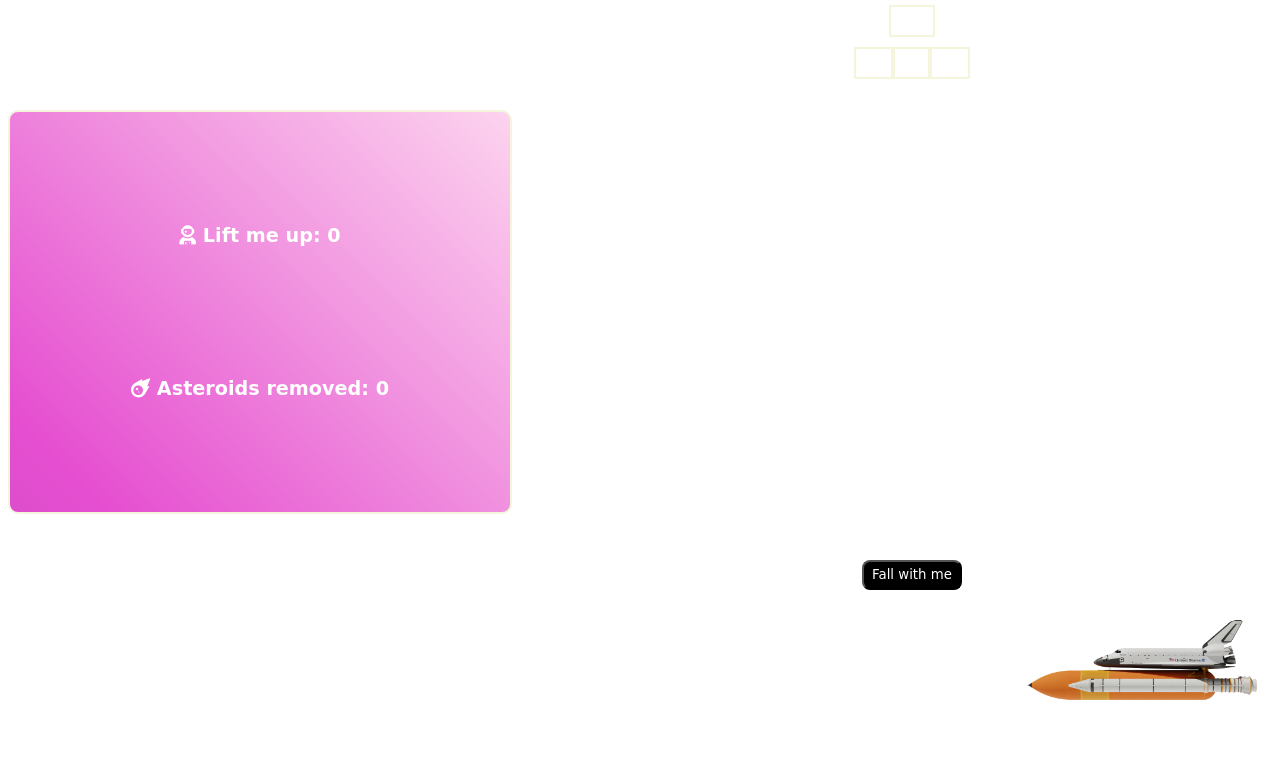
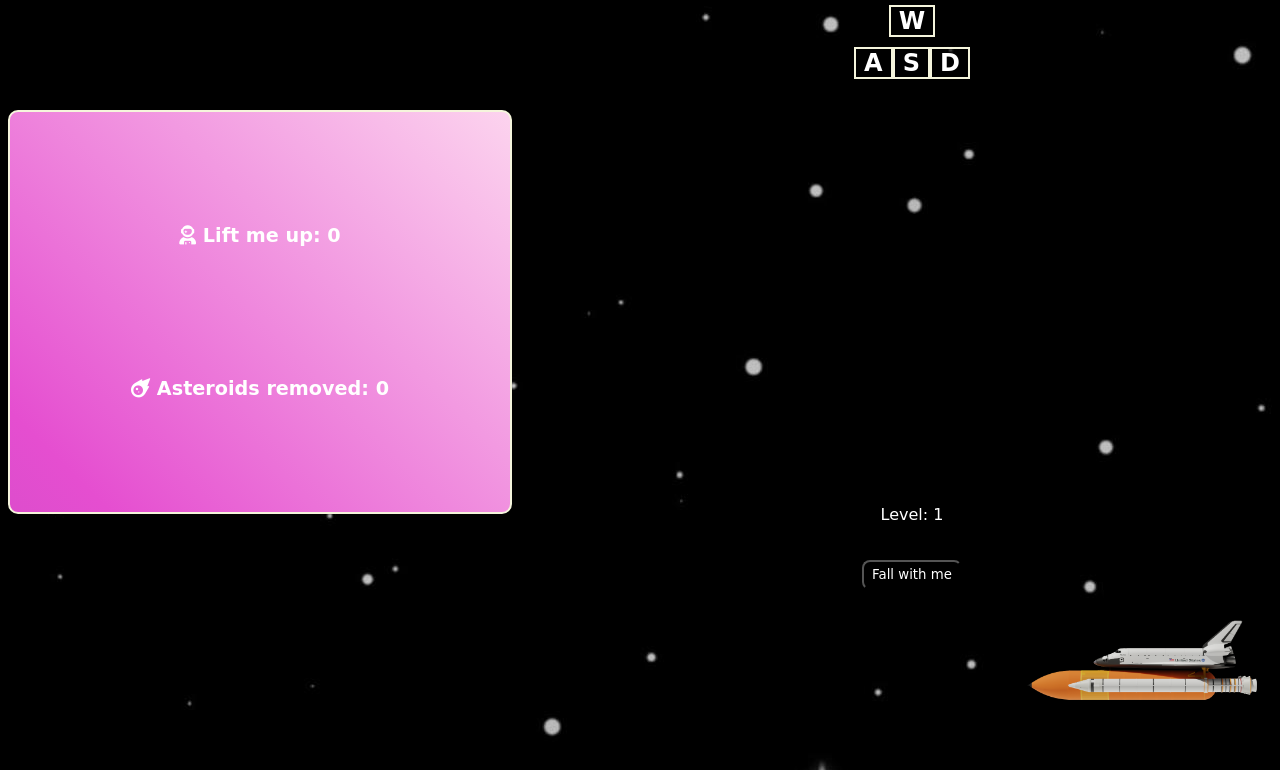
Before and after one commit to JulianGabrielRivera/SpaceBetween, a plain HTML site: page index.html in a window 1280 px wide. Shown: the part 146-916 px from the top of the page. Drawn offline with Linux system fonts and the light colour scheme; the site is published under a folder, as on GitHub Pages, so addresses that start at the root find nothing; a web font is replaced by a local one.

Commit message:
fixing background

```diff
--- a/styles/styles.css
+++ b/styles/styles.css
@@ -1,5 +1,5 @@
 body {
-  background-image: url('/img/space.jpg');
+  background-image: url('../img/space.jpg');
   font-family: 'Rubik Moonrocks', cursive;
   /* overflow: hidden; */
 }
```
